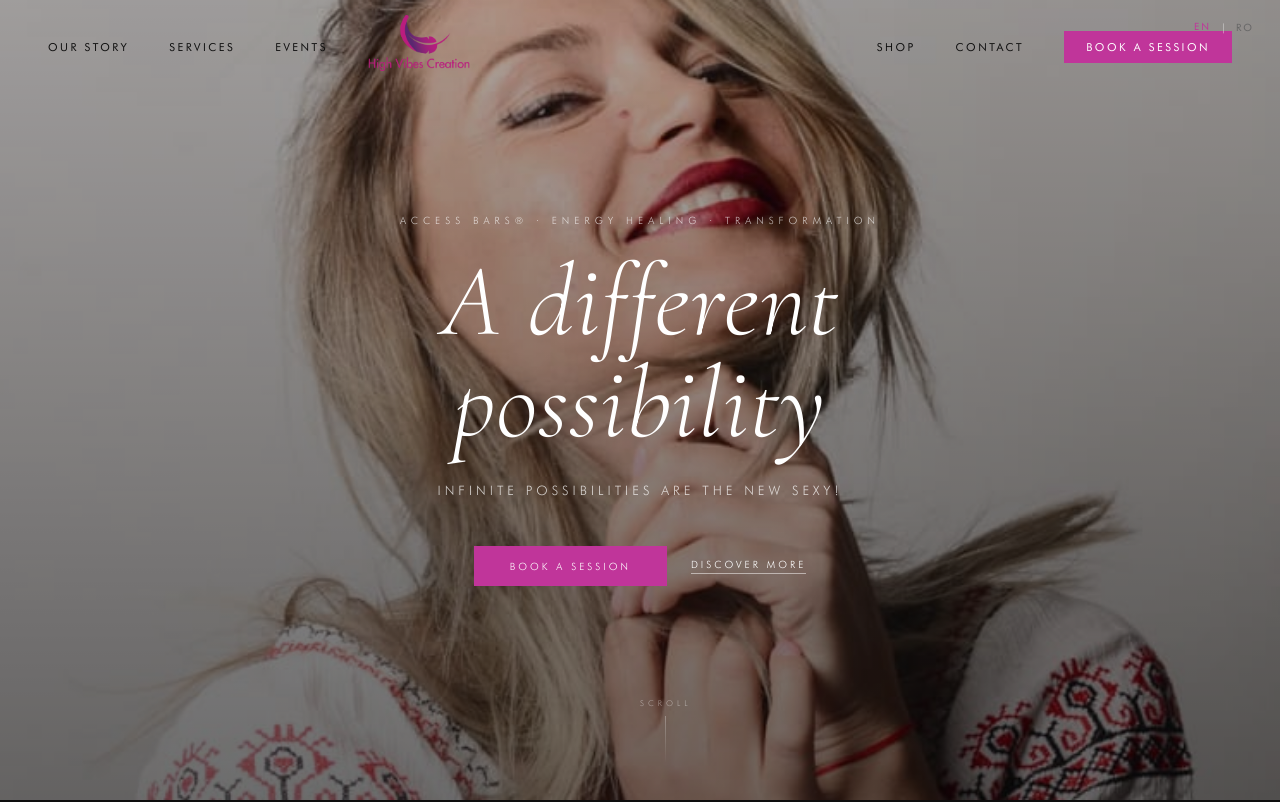
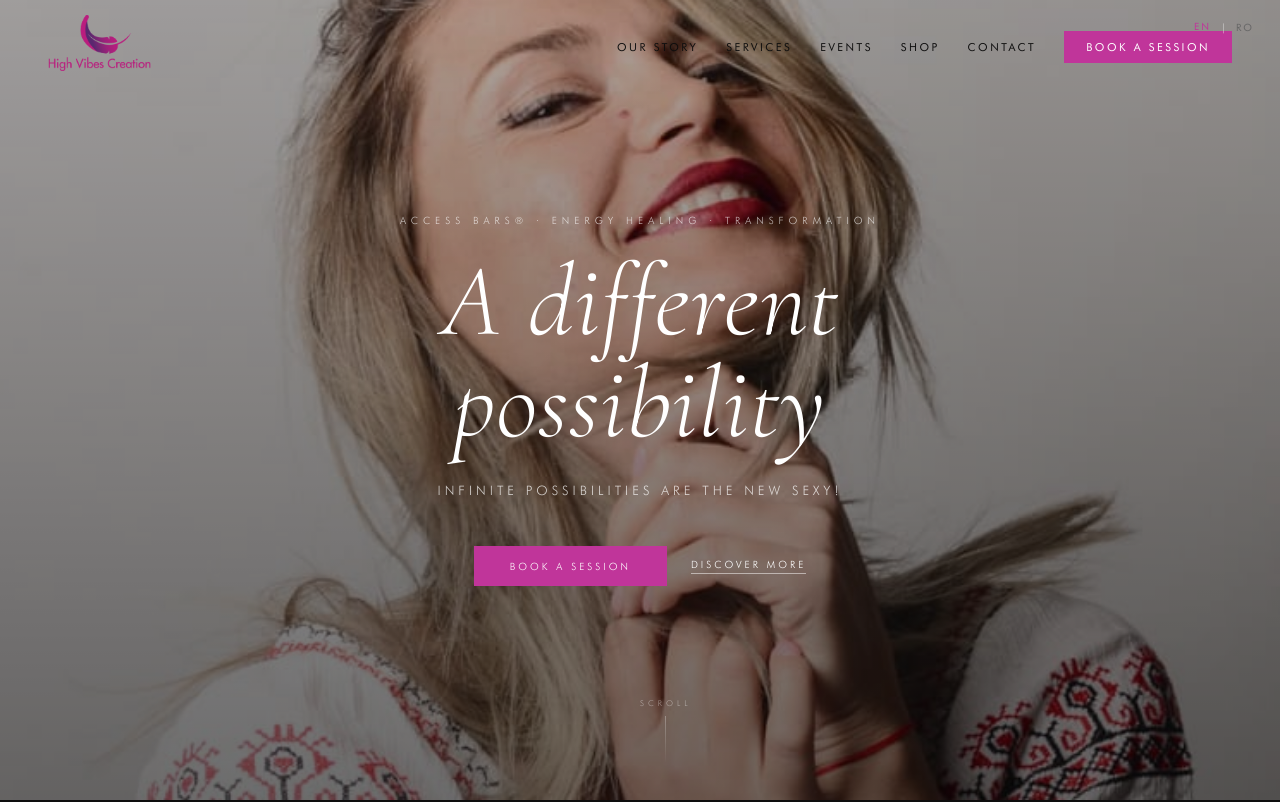
Before and after one commit to Raptoor/highvibescreation-website, a plain HTML site: page index.html in a window 1280 px wide. Shown: the top 802 px of the page. Drawn offline with nearby package versions, Linux system fonts and the light colour scheme.

Commit message:
Header: logo left, navigation grouped on the right (Lorena-style layout)
Made-with: Cursor

```diff
--- a/index.html
+++ b/index.html
@@ -107,23 +107,39 @@
     .header-inner {
       display: flex;
       align-items: center;
+      justify-content: space-between;
       max-width: 1400px;
       margin: 0 auto;
       padding: 0 48px;
       height: 90px;
     }
 
-    .nav-logo { margin-right: auto; }
+    .nav-logo {
+      flex-shrink: 0;
+      text-align: left;
+    }
+    .nav-logo img { height: 56px; width: auto; display: inline-block; }
 
-    .nav-left, .nav-right {
+    /* Logo stânga, tot meniul grupat în dreapta (similar lorenavlasin.com) */
+    .nav-desktop {
+      flex: 1;
       display: flex;
-      gap: 40px;
+      justify-content: flex-end;
+      align-items: center;
+      min-width: 0;
+    }
+    .nav-list {
+      display: flex;
+      flex-wrap: nowrap;
+      gap: 28px;
       list-style: none;
       align-items: center;
+      justify-content: flex-end;
+      margin: 0;
+      padding: 0;
     }
-    .nav-left { margin-right: 40px; }
 
-    .nav-left a, .nav-right a {
+    .nav-list a {
       font-family: var(--sans);
       font-size: 11px;
       letter-spacing: 2.5px;
@@ -133,8 +149,9 @@
       color: var(--black);
       transition: color 0.25s;
       position: relative;
+      white-space: nowrap;
     }
-    .nav-left a::after, .nav-right a::after {
+    .nav-list a::after {
       content: '';
       position: absolute;
       left: 0; bottom: -3px;
@@ -142,11 +159,8 @@
       background: var(--magenta);
       transition: width 0.3s;
     }
-    .nav-left a:hover, .nav-right a:hover { color: var(--magenta); }
-    .nav-left a:hover::after, .nav-right a:hover::after { width: 100%; }
-
-    .nav-logo { text-align: left; }
-    .nav-logo img { height: 56px; width: auto; display: inline-block; }
+    .nav-list a:hover { color: var(--magenta); }
+    .nav-list a:hover::after { width: 100%; }
 
     .nav-book {
       font-family: var(--sans);
@@ -842,6 +856,8 @@
     /* ─── RESPONSIVE ─── */
     @media (max-width: 1024px) {
       .header-inner { padding: 0 28px; }
+      .nav-list { gap: 16px; }
+      .nav-list a { font-size: 10px; letter-spacing: 2px; }
       .about-grid { grid-template-columns: 1fr; gap: 56px; }
       .about-img { max-width: 480px; }
       .contact-grid { grid-template-columns: 1fr; gap: 56px; }
@@ -849,7 +865,7 @@
       .wrap { padding: 0 28px; }
     }
     @media (max-width: 768px) {
-      .nav-left, .nav-right { display: none; }
+      .nav-desktop { display: none; }
       .hamburger { display: flex; }
       .mob-right { display: flex; }
 
@@ -954,19 +970,19 @@
   <!-- ─── HEADER ─── -->
   <header id="site-header">
     <div class="header-inner">
-      <ul class="nav-left">
-        <li><a href="#about" data-en="Our Story" data-ro="Despre Mine">Our Story</a></li>
-        <li><a href="#services" data-en="Services" data-ro="Servicii">Services</a></li>
-        <li><a href="#events" data-en="Events" data-ro="Evenimente">Events</a></li>
-      </ul>
       <div class="nav-logo">
         <a href="#home"><img src="assets/images/logo-color.png" alt="High Vibes Creation" /></a>
       </div>
-      <ul class="nav-right">
-        <li><a href="#shop" data-en="Shop" data-ro="Shop">Shop</a></li>
-        <li><a href="#contact" data-en="Contact" data-ro="Contact">Contact</a></li>
-        <li><a href="#contact" class="nav-book" data-en="Book a Session" data-ro="Programează">Book a Session</a></li>
-      </ul>
+      <nav class="nav-desktop" aria-label="Main navigation">
+        <ul class="nav-list">
+          <li><a href="#about" data-en="Our Story" data-ro="Despre Mine">Our Story</a></li>
+          <li><a href="#services" data-en="Services" data-ro="Servicii">Services</a></li>
+          <li><a href="#events" data-en="Events" data-ro="Evenimente">Events</a></li>
+          <li><a href="#shop" data-en="Shop" data-ro="Shop">Shop</a></li>
+          <li><a href="#contact" data-en="Contact" data-ro="Contact">Contact</a></li>
+          <li><a href="#contact" class="nav-book" data-en="Book a Session" data-ro="Programează">Book a Session</a></li>
+        </ul>
+      </nav>
       <div class="mob-right">
         <a href="#contact" class="mob-book-btn" data-en="Book" data-ro="Programează">Book</a>
         <div class="hamburger" id="hamburger" role="button" tabindex="0" aria-label="Open menu" aria-expanded="false" aria-controls="mobileMenu">
```
